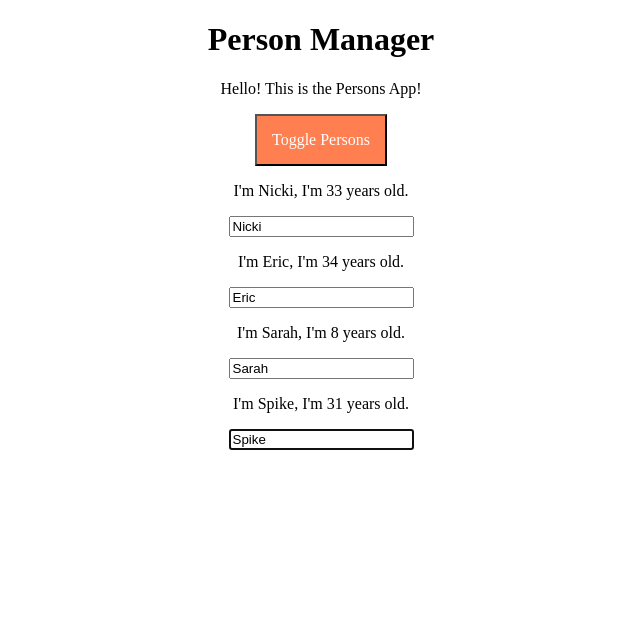
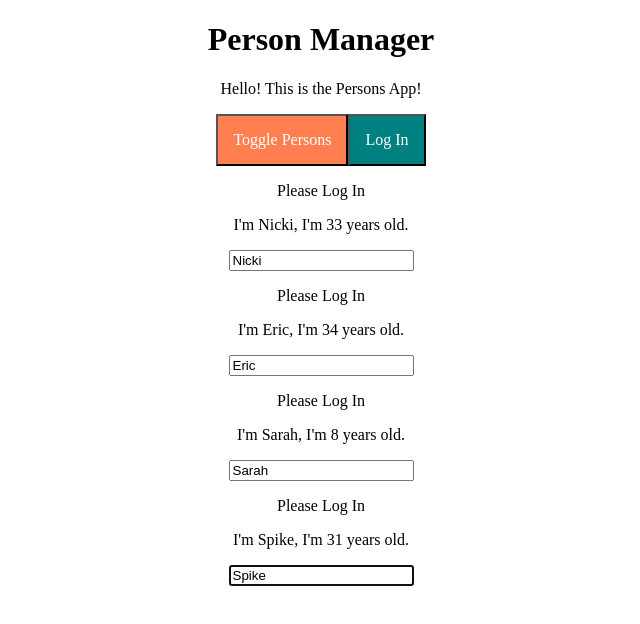
Before and after one commit to nickitza/react_complete_guide, a React (Create React App) app: page / in a window 1280 px wide. Shown: the top 624 px of the page, without its empty margins (319-959 px from the left). Built offline with nearby package versions, Linux system fonts and the light colour scheme.

Commit message:
adding context for auth

```diff
--- a/src/components/Cockpit/Cockpit.js
+++ b/src/components/Cockpit/Cockpit.js
@@ -1,8 +1,12 @@
-import React, {useEffect, useRef} from 'react'
+import React, {useEffect, useRef, useContext} from 'react'
 import classes from './Cockpit.module.css'
+import AuthContext from '../../context/auth-context'
 
 const Cockpit = (props) => {
   const toggleButtonRef = useRef(null);
+  const authContext = useContext(AuthContext)
+
+  console.log(authContext.authenticated)
 
   useEffect(() => {
     toggleButtonRef.current.click()
@@ -30,6 +34,7 @@ const Cockpit = (props) => {
         onClick={props.clicked}>
         Toggle Persons
       </button>
+      <button onClick={authContext.login}>Log In</button>
     </div>
   )
 }
--- a/src/components/Persons/Person/Person.js
+++ b/src/components/Persons/Person/Person.js
@@ -3,19 +3,29 @@ import Aux from '../../../hoc/Aux'
 import withClass from '../../../hoc/withClass'
 import classes from './Person.css'
 import PropTypes from 'prop-types'
-
+import AuthContext from '../../../context/auth-context'
 
 class Person extends React.Component {
   constructor(props){
     super(props)
     this.inputElementRef = React.createRef();
   }
+
+  static contextType = AuthContext;
+
   componentDidMount(){
     this.inputElementRef.current.focus()
+    console.log(this.context.authenticated)
   }
   render(){
     return(
       <Aux>
+          {
+          this.context.authenticated ?
+          <p>Authenticated!</p>
+          :
+          <p>Please Log In</p>
+          }
         <p onClick={this.props.click} >I'm {this.props.name}, I'm {this.props.age} years old.</p>
         <p>{this.props.children}</p>
         <input
--- a/src/components/Persons/Persons.js
+++ b/src/components/Persons/Persons.js
@@ -1,13 +1,20 @@
 import React from 'react'
 import Person from './Person/Person'
 
-const Persons = (props) => props.persons.map((person, index) => {
-      return <Person
-      key = { person.id }
-      click={()=> props.click(index)}
-      name={ person.name }
-      age={ person.age }
-      changed={(event) => props.changed(event, person.id)}/>
-  } )
+class Persons extends React.Component {
+  render(){
+    return this.props.persons.map((person, index) => {
+      return (
+        <Person
+        key = { person.id }
+        click={()=> this.props.click(index)}
+        name={ person.name }
+        age={ person.age }
+        changed={(event) => this.props.changed(event, person.id)}
+        />
+        )
+      })
+  }
+}
 
 export default Persons
--- a/src/containers/App.js
+++ b/src/containers/App.js
@@ -4,6 +4,7 @@ import Persons from '../components/Persons/Persons'
 import Cockpit from '../components/Cockpit/Cockpit'
 import withClass from '../hoc/withClass'
 import Aux from '../hoc/Aux'
+import AuthContext from '../context/auth-context'
 
 class App extends Component {
   constructor(props){
@@ -19,7 +20,8 @@ class App extends Component {
     ],
     otherState: 'something else',
     showPersons: false,
-    changeCounter: 0
+    changeCounter: 0,
+    authenticated: false
   }
 
   static getDerivedStateFromProps(props, state){
@@ -62,6 +64,10 @@ class App extends Component {
 
   }
 
+  loginHandler = () => {
+    this.setState({authenticated: true})
+  }
+
   componentDidMount() {
     console.log('[App.js] compDidMount')
   }
@@ -75,17 +81,25 @@ class App extends Component {
           <Persons
           persons={this.state.persons}
           click={this.deletePersonHandler}
-          changed={this.nameChangedHandler}/>
+          changed={this.nameChangedHandler}
+          isAuthenticated={this.state.authenticated}
+          />
     }
 
     return (
         <Aux>
+          <AuthContext.Provider
+            value={{
+              authenticated: this.state.authenticated,
+              login: this.loginHandler}}>
             <Cockpit
+              login={this.loginHandler}
               title = {this.props.appTitle}
               showPersons={this.state.showPersons}
               personsLength={this.state.persons.length}
               clicked={this.togglePersonsHandler}/>
             {persons}
+          </AuthContext.Provider>
         </Aux>
     );
   }
--- /dev/null
+++ b/src/context/auth-context.js
@@ -0,0 +1,8 @@
+import React from 'react'
+
+const authContext = React.createContext({
+  authenticated: false,
+  login: () => {}
+});
+
+export default authContext;
```
Lines whose indentation alone changed are shown as unchanged.
